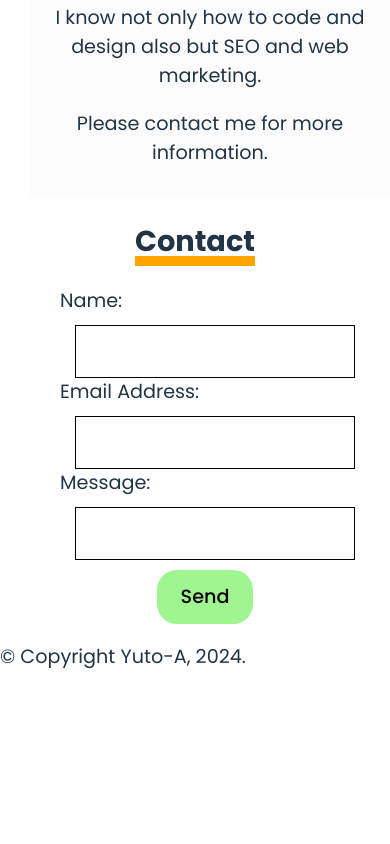
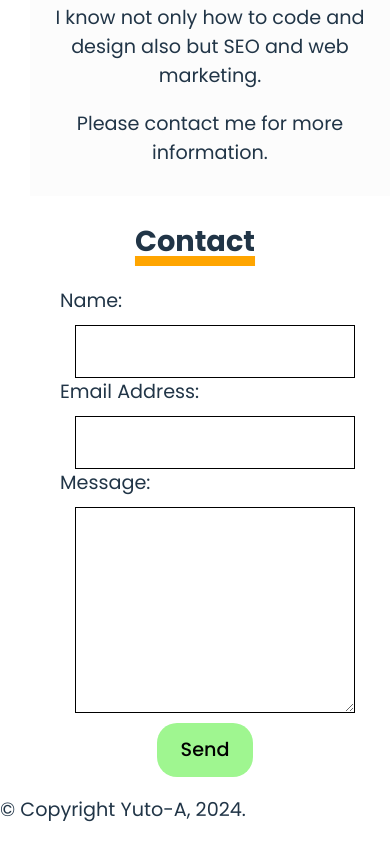
Before and after one commit to Yuto-A2/myPortfolio, a React (Vite) app in the folder portfolio/frontend/: page / in a window 390 px wide. Shown: the part 3145-3989 px from the top of the page. Before the commit the page ends 3836 px from the top, so only its background shows below. Built offline with nearby package versions, Linux system fonts and the light colour scheme; no server answers.

Commit message:
Changed Message form size.

```diff
--- a/portfolio/frontend/index.html
+++ b/portfolio/frontend/index.html
@@ -4,7 +4,7 @@
     <meta charset="UTF-8" />
     <link rel="icon" type="image/svg+xml" href="/vite.svg" />
     <meta name="viewport" content="width=device-width, initial-scale=1.0" />
-    <title>Test site</title>
+    <title>Yuto's Portfolio</title>
   </head>
   <body>
     <div id="root"></div>
--- a/portfolio/frontend/src/components/Contact.jsx
+++ b/portfolio/frontend/src/components/Contact.jsx
@@ -30,12 +30,12 @@ export default function Contact() {
          <h2 className="subTitle">Contact</h2>
          <div className="contactForm">
            <form onSubmit={handleForm}>
-            <label htmlFor="">Name:</label>
-            <input name="userName" className="nameForm" type="text" />
-            <label htmlFor="">Email Address:</label>
-            <input name="userEmail" className="mailForm" type="email" />
-            <label htmlFor="">Message:</label>
-            <input name="userMsg" className="messageForm" type="text" />
+            <label htmlFor="userName">Name:</label>
+            <input name="userName" className="nameForm" type="text" id="userName" />
+            <label htmlFor="email">Email Address:</label>
+            <input name="userEmail" className="mailForm" type="email" id="email"/>
+            <label htmlFor="msg">Message:</label>
+            <textarea name="userMsg" className="messageForm" id="msg"></textarea>
             <button className="btn" type="submit">Send</button>
            </form>
          </div>
--- a/portfolio/frontend/src/components/Home.css
+++ b/portfolio/frontend/src/components/Home.css
@@ -317,7 +317,7 @@ body {
 
     .messageForm {
         width: 274px;
-        height: 49px;
+        height: 200px;
         margin-top: 9px;
         border: solid 1px black;
         margin-left: 20px;
```
